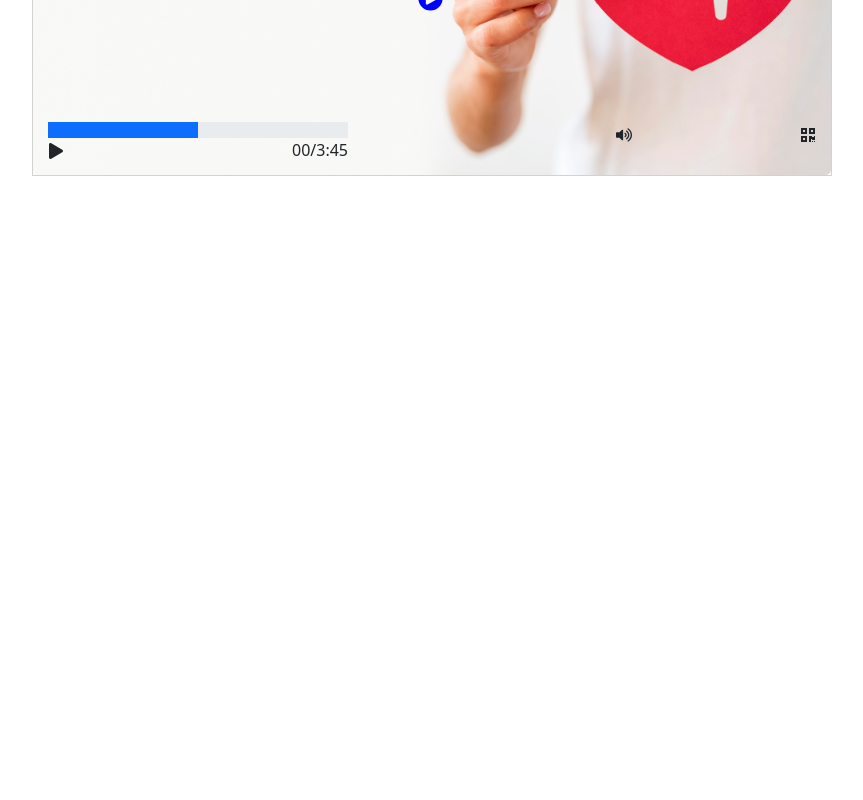
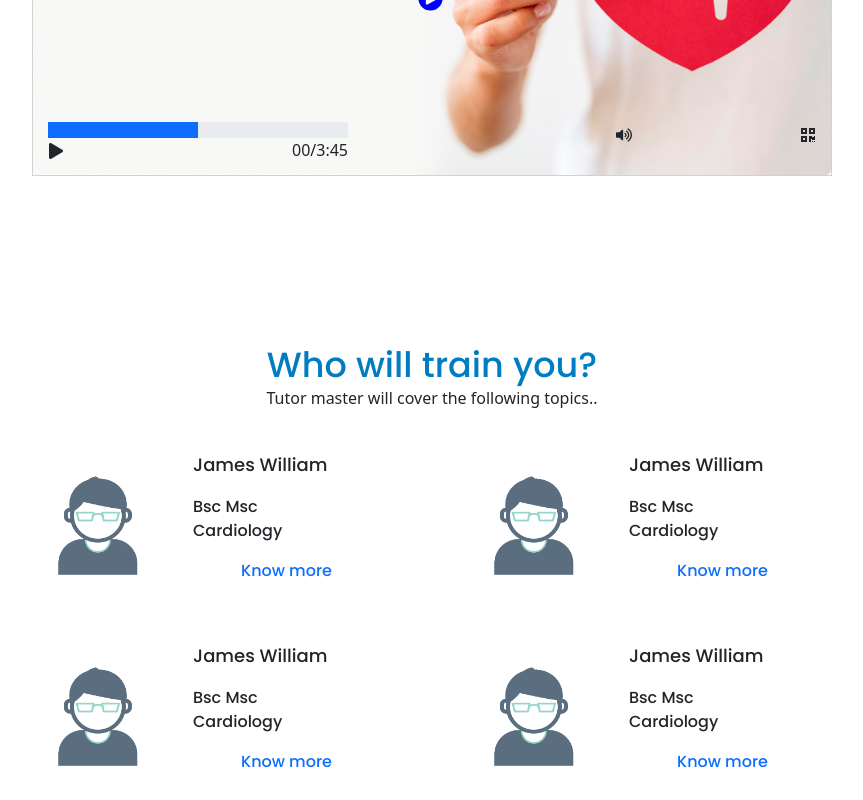
Before and after one commit to Sumon092/tutor-master, a React (Create React App) app: page / in a window 1280 px wide. Shown: the part 3123-3923 px from the top of the page, without its empty margins (208-1071 px from the left). Before the commit the page ends 3403 px from the top, so only its background shows below. Built offline with nearby package versions, Linux system fonts and the light colour scheme; a web font is replaced by a local one.

Commit message:
trainer added

```diff
--- a/src/App.js
+++ b/src/App.js
@@ -6,6 +6,7 @@ import Topics from './Pages/Topics';
 import WhyTutor from './Pages/WhyTutor';
 import Connection from './Pages/Connection';
 import PlayVideo from './Pages/PlayVideo';
+import Trainer from './Pages/Trainer';
 
 function App() {
   return (
@@ -18,6 +19,7 @@ function App() {
         <WhyTutor />
         <Connection />
         <PlayVideo />
+        <Trainer />
       </div>
 
     </>
--- a/src/Pages/PlayVideo.js
+++ b/src/Pages/PlayVideo.js
@@ -20,7 +20,7 @@ const PlayVideo = () => {
                             </div>
                             <div className='d-flex justify-content-between' style={{ width: "300px" }}>
                                 <div>
-                                    <p><FaPlay /></p>
+                                    <p ><FaPlay /></p>
                                 </div>
                                 <div>
                                     <p>00/3:45</p>
--- /dev/null
+++ b/src/Pages/Trainer.js
@@ -0,0 +1,67 @@
+import React from 'react';
+import cardAvatar from '../assets/avatar.jpg'
+
+const Trainer = () => {
+    return (
+        <section className='mt-0'>
+            <div className='mt-5 p-3'>
+                <h2 style={{ color: '#007CC2', fontFamily: 'poppins', fontSize: '35px' }} className='text-center mb-0'>Who will train you?</h2>
+                <p style={{ color: '#3E3E3E 93%', fontSize: '16px' }} className='text-center lh-0 mt-0 text-sm'>Tutor master will cover the following topics..</p>
+            </div>
+            <div className='d-flex justify-content-center'>
+                <div style={{ width: '404px', height: '167px', backgroundColor: 'white' }} className='d-flex justify-content-start align-items-center me-3'>
+                    <div style={{}}>
+                        <img style={{ width: '165px', }} src={cardAvatar} alt="" />
+                    </div>
+                    <div className='ms-3'>
+                        <p style={{ fontFamily: 'poppins', fontWeight: '500', fontSize: '18px' }}>James William</p>
+                        <span style={{ fontFamily: 'poppins', fontWeight: '400', fontSize: '16px' }}>Bsc Msc</span>
+                        <p style={{ fontFamily: 'poppins', fontWeight: '400', fontSize: '16px' }}>Cardiology</p>
+                        <p style={{ fontFamily: 'poppins', fontWeight: '400', fontSize: '16px' }} className='text-end text-primary ms-5'>Know more</p>
+                    </div>
+                </div>
+                <div style={{ width: '404px', height: '167px', backgroundColor: 'white' }} className='d-flex justify-content-start align-items-center ms-3'>
+                    <div style={{ width: '404px', height: '167px', backgroundColor: 'white' }} className='d-flex justify-content-start align-items-center me-3'>
+                        <div style={{}}>
+                            <img style={{ width: '165px', background: '#C4C4C4' }} src={cardAvatar} alt="" />
+                        </div>
+                        <div className='ms-3'>
+                            <p style={{ fontFamily: 'poppins', fontWeight: '500', fontSize: '18px' }}>James William</p>
+                            <span style={{ fontFamily: 'poppins', fontWeight: '400', fontSize: '16px' }}>Bsc Msc</span>
+                            <p style={{ fontFamily: 'poppins', fontWeight: '400', fontSize: '16px' }}>Cardiology</p>
+                            <p style={{ fontFamily: 'poppins', fontWeight: '400', fontSize: '16px' }} className='text-end text-primary ms-5'>Know more</p>
+                        </div>
+                    </div>
+                </div>
+            </div>
+            <div className='mt-4 d-flex justify-content-center'>
+                <div style={{ width: '404px', height: '167px', backgroundColor: 'white' }} className='d-flex justify-content-start align-items-center me-3'>
+                    <div style={{}}>
+                        <img style={{ width: '165px', }} src={cardAvatar} alt="" />
+                    </div>
+                    <div className='ms-3'>
+                        <p style={{ fontFamily: 'poppins', fontWeight: '500', fontSize: '18px' }}>James William</p>
+                        <span style={{ fontFamily: 'poppins', fontWeight: '400', fontSize: '16px' }}>Bsc Msc</span>
+                        <p style={{ fontFamily: 'poppins', fontWeight: '400', fontSize: '16px' }}>Cardiology</p>
+                        <p style={{ fontFamily: 'poppins', fontWeight: '400', fontSize: '16px' }} className='text-end text-primary ms-5'>Know more</p>
+                    </div>
+                </div>
+                <div style={{ width: '404px', height: '167px', backgroundColor: 'white' }} className='d-flex justify-content-start align-items-center ms-3'>
+                    <div style={{ width: '404px', height: '167px', backgroundColor: 'white' }} className='d-flex justify-content-start align-items-center me-3'>
+                        <div style={{}}>
+                            <img style={{ width: '165px', background: '#C4C4C4' }} src={cardAvatar} alt="" />
+                        </div>
+                        <div className='ms-3'>
+                            <p style={{ fontFamily: 'poppins', fontWeight: '500', fontSize: '18px' }}>James William</p>
+                            <span style={{ fontFamily: 'poppins', fontWeight: '400', fontSize: '16px' }}>Bsc Msc</span>
+                            <p style={{ fontFamily: 'poppins', fontWeight: '400', fontSize: '16px' }}>Cardiology</p>
+                            <p style={{ fontFamily: 'poppins', fontWeight: '400', fontSize: '16px' }} className='text-end text-primary ms-5'>Know more</p>
+                        </div>
+                    </div>
+                </div>
+            </div>
+        </section>
+    );
+};
+
+export default Trainer;
```
